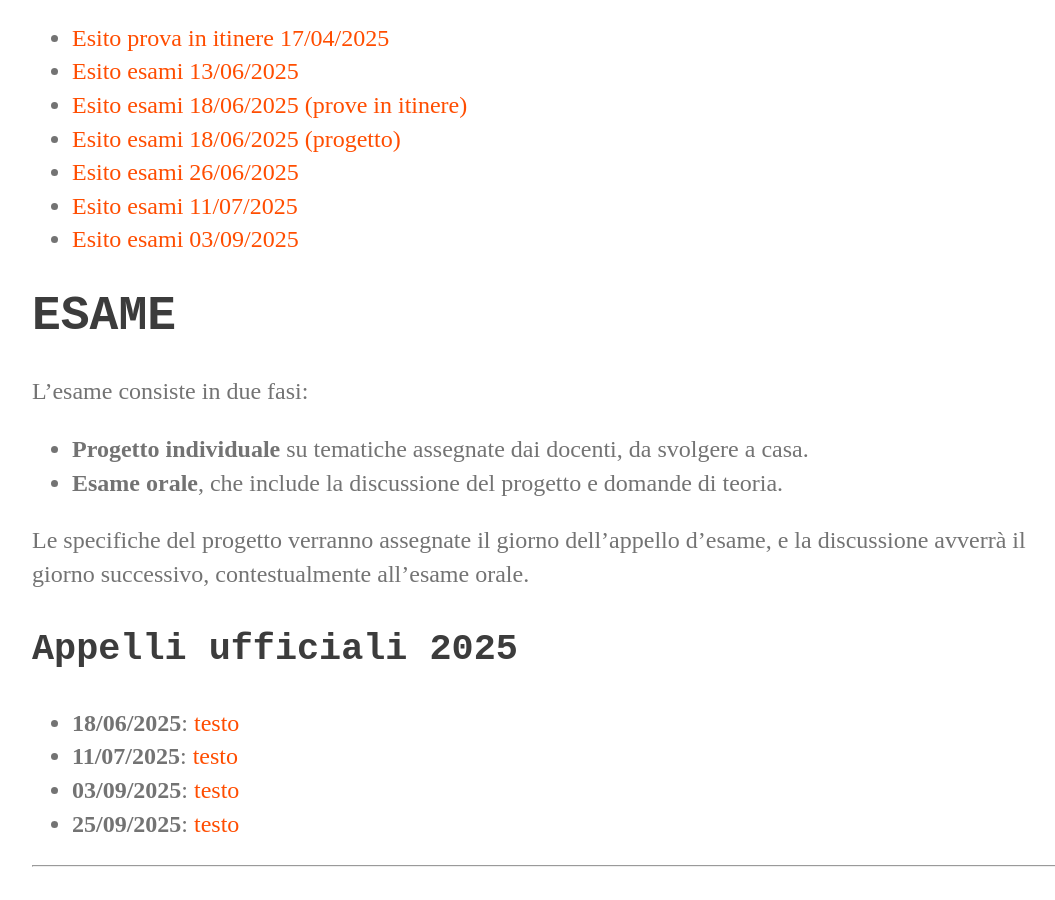
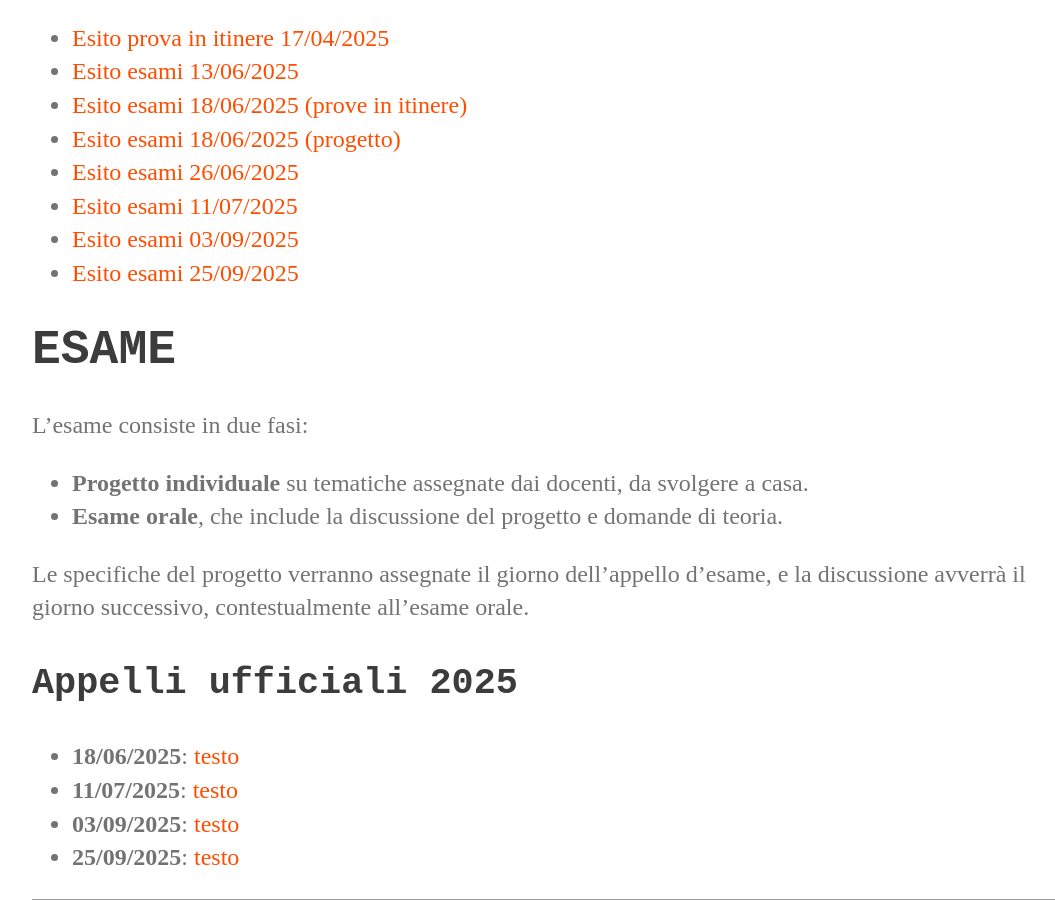
Before and after one commit to perceivelab/ml-mz-2025, a Jekyll site: the page built from index.md, in a window 1280 px wide and 900 px high, scrolled down 957 px. Shown: the whole window, without its empty margins (96-1151 px from the left). Built offline with Jekyll 4.4.1, drawn with Linux system fonts in a browser that asks for light colours; our own code applies the rules of GitHub Pages for plain Markdown files.

Commit message:
Update index.md

```diff
--- a/index.md
+++ b/index.md
@@ -26,6 +26,7 @@ Durante il corso si utilizzerà Discord come spazio per discutere di tutti gli a
 - [Esito esami 26/06/2025](https://studentiunict-my.sharepoint.com/:b:/g/personal/simone_palazzo_unict_it/EZ66xFRS9HpHhA3B6cYvOXwBkQKD0dwVwjvP8keBsYvf-g?e=3lSMmh)
 - [Esito esami 11/07/2025](https://studentiunict-my.sharepoint.com/:b:/g/personal/simone_palazzo_unict_it/ESqMrJsVD5JCki-fFvQUWEoBuSmf9Mqceas8nvg9Gxphmg?e=YsKPjZ)
 - [Esito esami 03/09/2025](https://studentiunict-my.sharepoint.com/:b:/g/personal/simone_palazzo_unict_it/EUflbvcEY29DmsAth6vX0_0BTzTpXG4qD3Tcpqe5s8b3yQ?e=fc2f2M)
+- [Esito esami 25/09/2025](https://studentiunict-my.sharepoint.com/:b:/g/personal/simone_palazzo_unict_it/EbrzFK-yaxJOoabF8nAHucgBcFaBONQ6YJGuEzeyXriVsQ?e=ImTGCk)
 
 # ESAME
 
```
